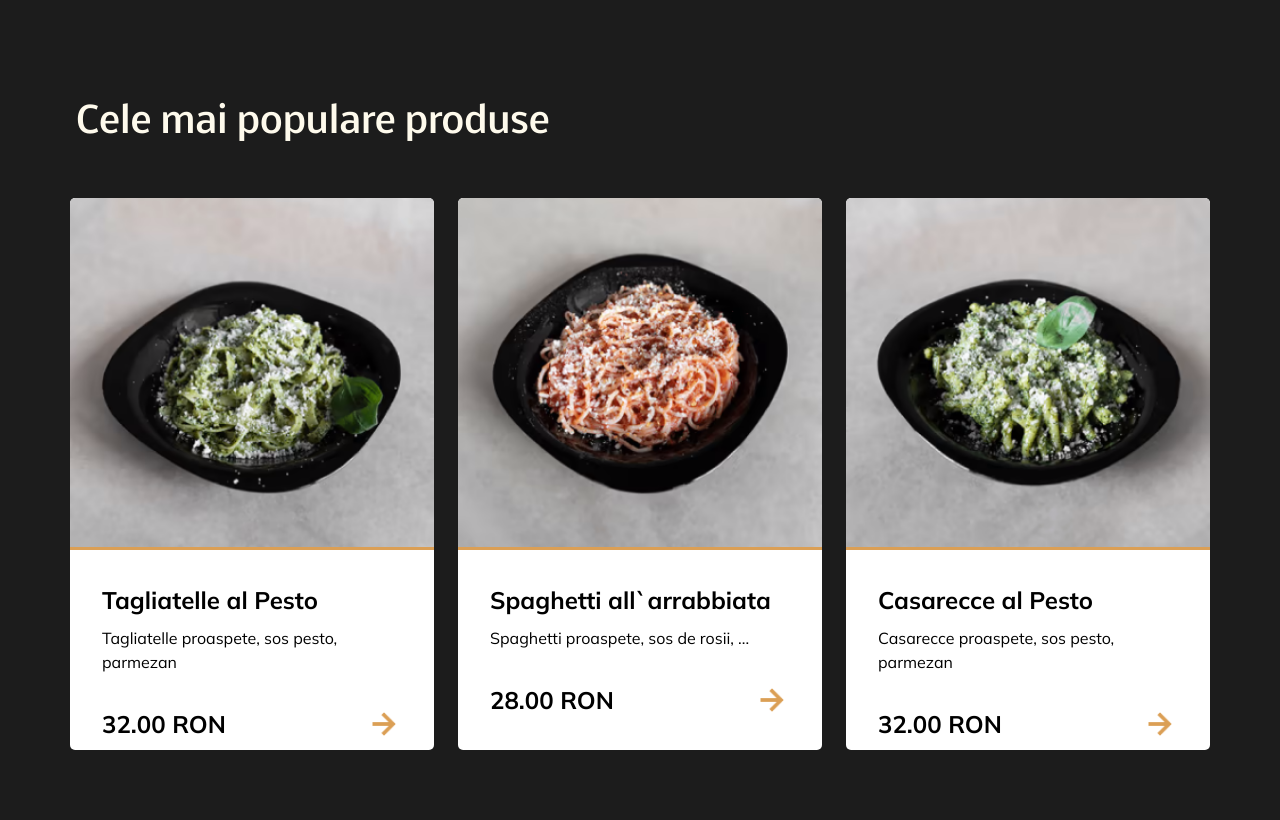
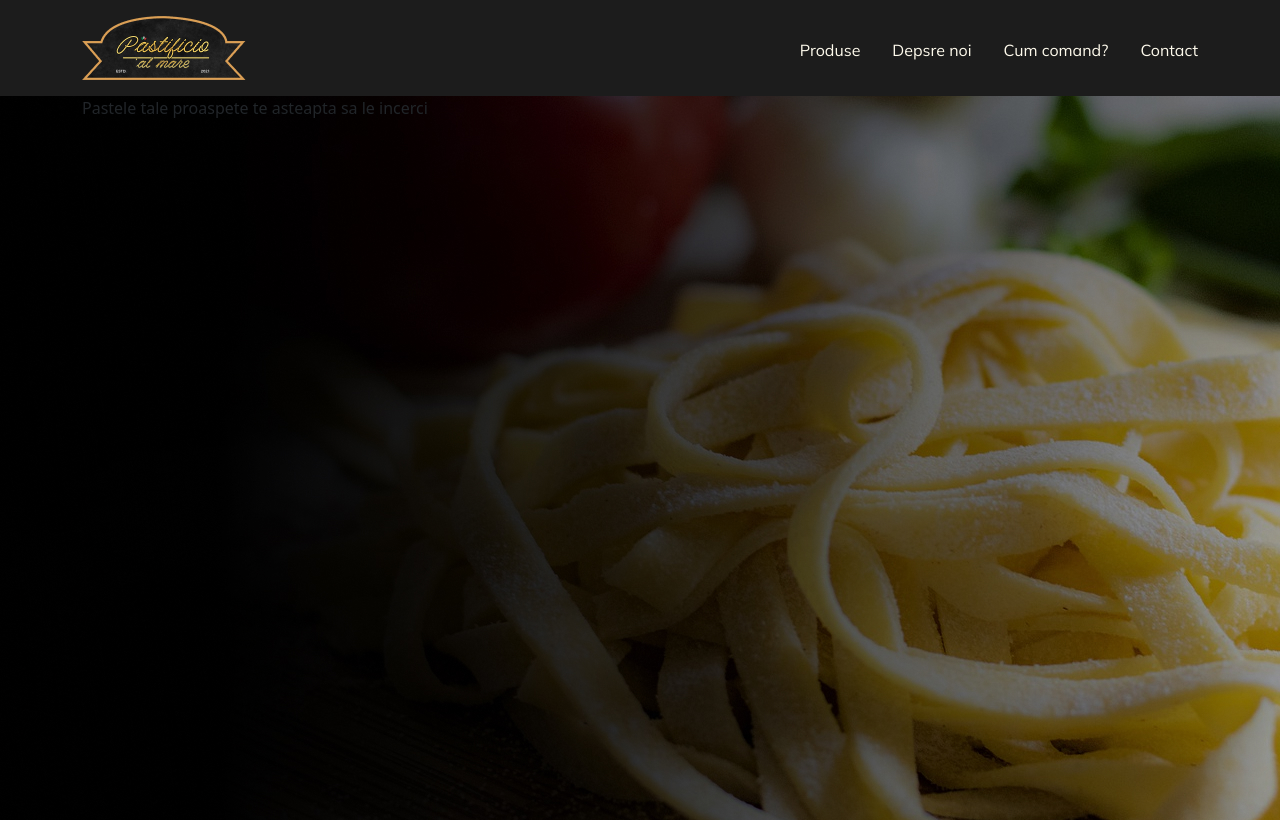
Before and after one commit to Dinul7/TemeHTML, a website: page pastificio/index.html in a window 1280 px wide. Shown: the top 820 px of the page. Drawn offline with nearby package versions, Linux system fonts and the light colour scheme.

Commit message:
nav+heroslider

```diff
--- a/pastificio/index.html
+++ b/pastificio/index.html
@@ -38,13 +38,31 @@
   </head>
 
   <body>
-    <div class="top-navbar container">
+    <div class="top-navbar">
+      <div class="container">
+
+        <img src="./pastificio-photos/Logo.png" alt="logo pastificio">
+
+        <ul>
+          <li><a href="#">Produse</a></li>
+          <li><a href="#">Depsre noi</a></li>
+          <li><a href="#">Cum comand?</a></li>
+          <li><a href="#">Contact</a></li>
+        </ul>
+      </div>
+    </div>
+
+    <div class="hero-slider">
+      <div class="container">
+        <p>Pastele tale proaspete te asteapta sa le incerci</p>
+      </div>
 
     </div>
 
 
 
-    <section class="most-popular">
+
+    <!-- <section class="most-popular">
       <div class="products container">
         <h3>Cele mai populare produse</h3>
         <div class="cards-wrapper row">
@@ -97,7 +115,7 @@
           </div>
         </div>
       </div>
-    </section>
+    </section> -->
 
 
   </body>
--- a/pastificio/style.scss
+++ b/pastificio/style.scss
@@ -1,3 +1,46 @@
+
+.top-navbar{
+  background-color: #1c1c1c;
+  box-shadow: 0px 6px 6px 0px #00000040;
+
+  .container{
+    display: flex;
+    justify-content: space-between;
+
+    img{
+      width: 164px;
+      height: 64px;
+      margin:16px 0 ;
+    }
+
+    ul{
+      display: flex;
+      list-style: none;
+      margin: 0;
+      padding: 0;
+      gap: 32px;
+      align-items: center;
+      li{
+        height: 20px;
+        a{
+
+          color:#FEFAEC ;
+          text-decoration: none;
+          font-size: 16px;
+          font-weight: 400;
+          line-height: 20px;
+          font-family: "Mulish", sans-serif;
+        }
+      }
+    }
+  }
+}
+
+.hero-slider{
+  background-image:url(./pastificio-photos/Image.jpg) ;
+  height: 952px;
+}
+
 .most-popular {
     background-color: #1c1c1c;
     width: 100%;
```
Also changed, not shown: pastificio/pastificio-photos/Comment.png (deleted), pastificio/pastificio-photos/Heart.png (deleted), pastificio/pastificio-photos/Image.jpg (added), pastificio/pastificio-photos/Instagram_logo_2016 1.png (deleted), pastificio/pastificio-photos/Stars.png (deleted), pastificio/pastificio-photos/card 1.png (deleted), pastificio/pastificio-photos/card 2.png (deleted), pastificio/pastificio-photos/card 3.png (deleted), pastificio/pastificio-photos/style.css (deleted), pastificio/style.css, pastificio/style.min.css.
